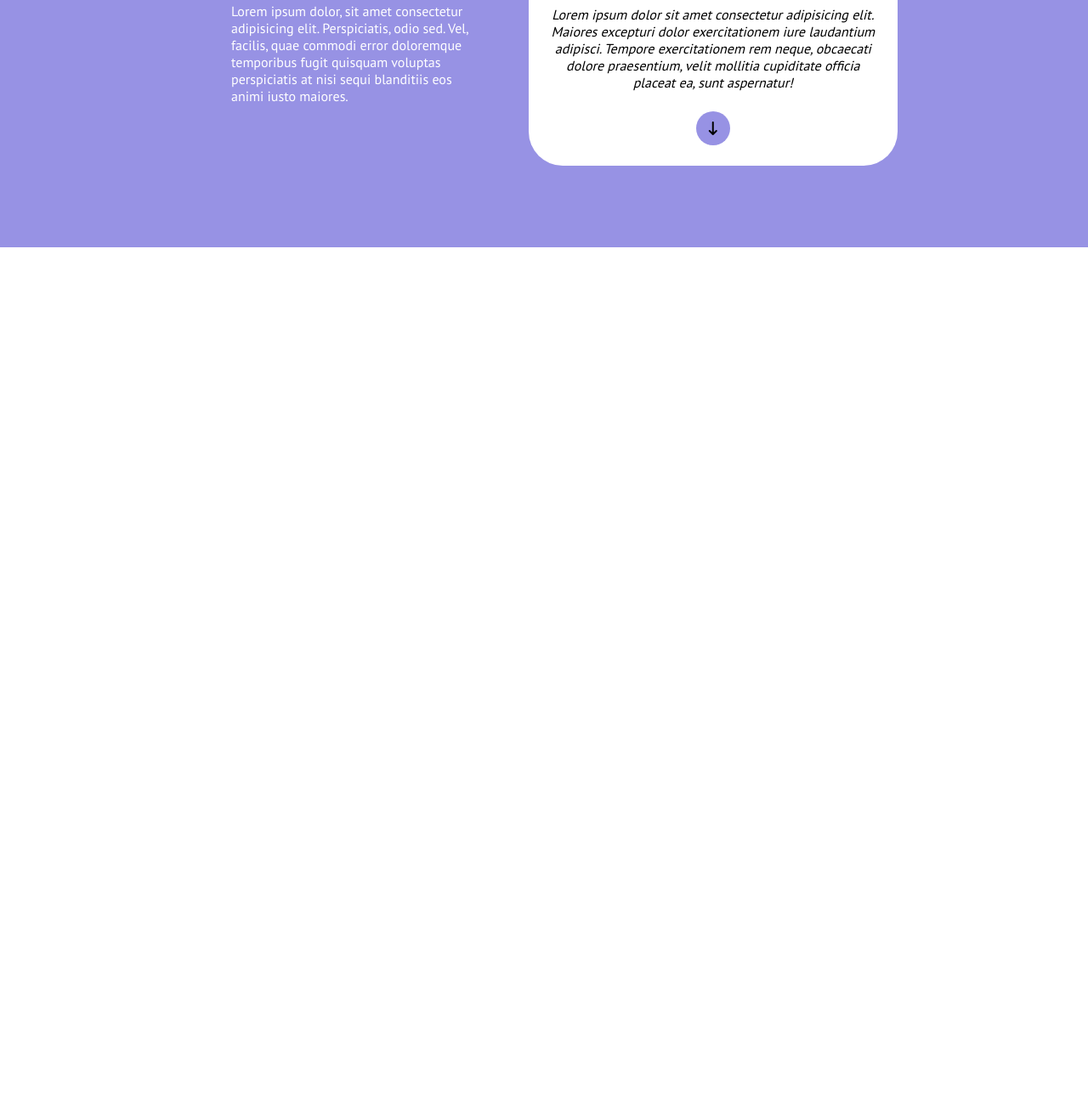
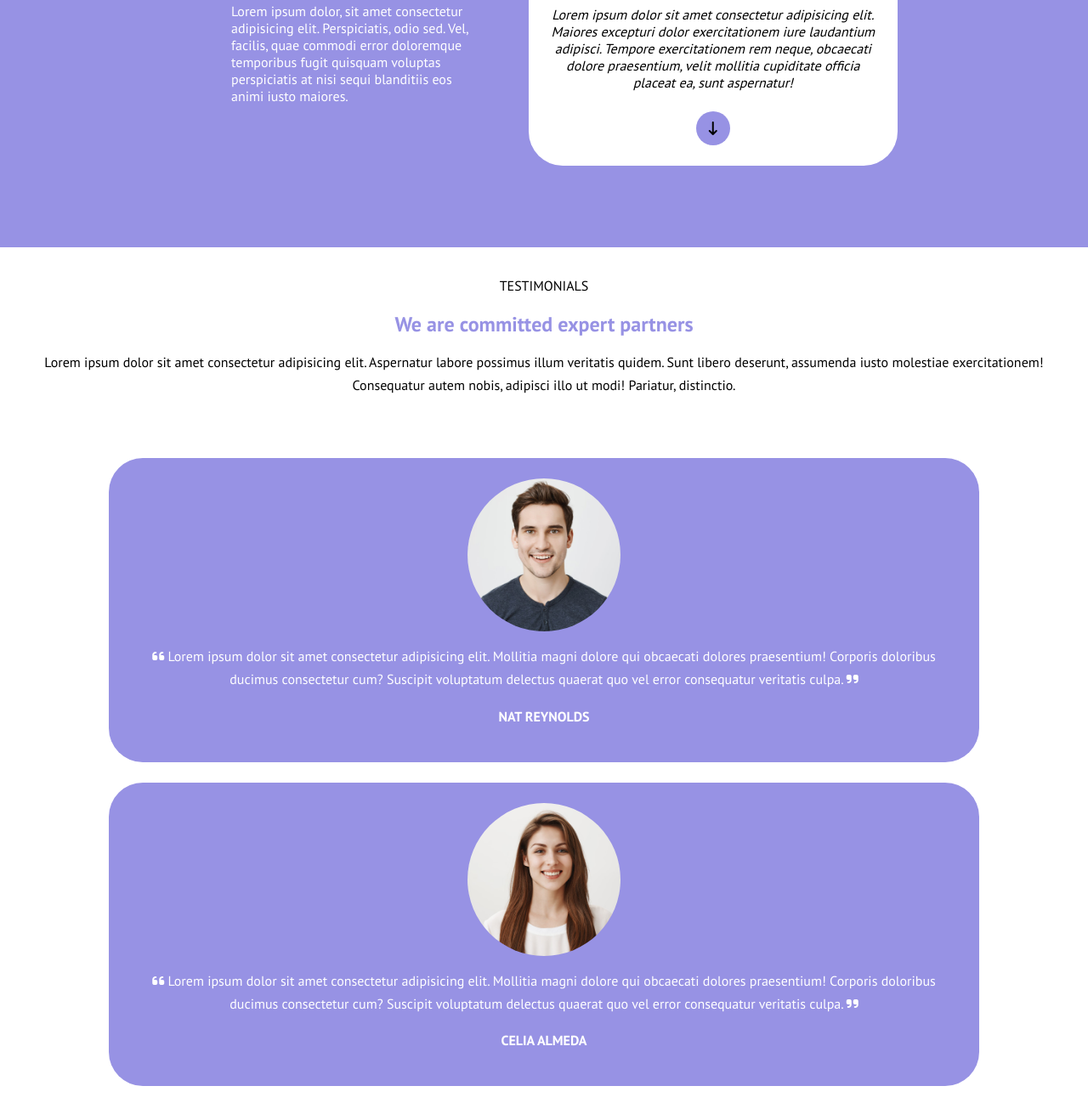
Before and after one commit to giuseppedonnici/htmlcss-responsive-layout, a plain HTML site: page index.html in a window 1280 px wide. Shown: the part 1499-2797 px from the top of the page at 85% size. Before the commit the page ends 1790 px from the top, so only its background shows below. Drawn offline with Linux system fonts and the light colour scheme.

Commit message:
Add: testimonials section

```diff
--- a/css/style.css
+++ b/css/style.css
@@ -40,6 +40,16 @@ img {
     color: var(--header-color);
 }
 
+.card {
+    padding: 2rem;
+}
+
+.planning .card.bg-white,
+.testimonials .card.bg-purple {
+    border-radius: 40px;
+    padding: 1.5rem;
+}
+
 /* UTILITIES */
 .btn {
     display: inline-block;
@@ -48,12 +58,20 @@ img {
     text-align: center;
 }
 
+.bg-purple {
+    background-color: var(--purple-color);
+}
+
 .bg-white {
     background-color: var(--bg-white);
 }
 
 .bg-blue {
     background-color: var(--header-color);
+}
+
+.txt-purple {
+    color: var(--purple-color);
 }
 
 .txt-black {
@@ -66,6 +84,14 @@ img {
 
 .txt-center {
     text-align: center;
+}
+
+.txt-uppercase {
+    text-transform: uppercase;
+}
+
+.txt-bold {
+    font-weight: bold;
 }
 
 /* LAYOUT */
@@ -118,10 +144,6 @@ ul li {
 
 .application .col.small {
     text-align: center;
-}
-
-.application .card {
-    padding: 2rem;
 }
 
 .application h3,
@@ -200,11 +222,6 @@ ul li {
     font-style: italic;
 }
 
-.planning .card.bg-white {
-    border-radius: 40px;
-    padding: 1.5rem;
-}
-
 .arrow-container {
     display: flex;
     justify-content: center;
@@ -252,3 +269,40 @@ ul li {
         padding-top: 6.5rem;
     }
 }
+
+/* testimonials section */
+.testimonials p,
+.testimonials h2,
+.testimonials .card-img {
+    margin-bottom: 1rem;
+}
+
+.card-img {
+
+    background-size: cover;
+    background-position: center;
+    border-radius: 50%;
+    margin: 0 auto;
+    height: 180px;
+    width: 180px;
+}
+
+.test1 {
+    background-image: url(../img/testimonial1.jpg);
+}
+
+.test2 {
+    background-image: url(../img/testimonial2.jpg);
+}
+
+.test3 {
+    background-image: url(../img/testimonial3.jpg);
+}
+
+.testimonials p {
+    line-height: 1.7rem;
+}
+
+.testimonials .col {
+    margin-bottom: 1.5rem;
+}
--- a/index.html
+++ b/index.html
@@ -7,10 +7,10 @@
     <title>Responsive Layout</title>
     <!-- CSS -->
     <link rel="stylesheet" href="css/style.css">
-    <!-- FONT -->
+    <!-- FONTS -->
     <link rel="preconnect" href="https://fonts.googleapis.com">
-<link rel="preconnect" href="https://fonts.gstatic.com" crossorigin>
-<link href="https://fonts.googleapis.com/css2?family=PT+Sans:wght@400;700&display=swap" rel="stylesheet">
+    <link rel="preconnect" href="https://fonts.gstatic.com" crossorigin>
+    <link href="https://fonts.googleapis.com/css2?family=PT+Sans:wght@400;700&display=swap" rel="stylesheet">
     <!-- FONT AWESOME -->
     <link rel="stylesheet" href="https://cdnjs.cloudflare.com/ajax/libs/font-awesome/6.3.0/css/all.min.css" integrity="sha512-SzlrxWUlpfuzQ+pcUCosxcglQRNAq/DZjVsC0lE40xsADsfeQoEypE+enwcOiGjk/bSuGGKHEyjSoQ1zVisanQ==" crossorigin="anonymous" referrerpolicy="no-referrer" />
 </head>
@@ -106,8 +106,55 @@
                 </div>
             </div>
         </section>
+        <!-- Testimonials section -->
+        <section class="testimonials">
+            <div class="row">
+                <div class="col">
+                    <div class="card txt-center">
+                        <p class="txt-uppercase">testimonials</p>
+                        <h2 class="txt-purple">We are committed expert partners</h2>
+                        <p>Lorem ipsum dolor sit amet consectetur adipisicing elit. Aspernatur labore possimus illum veritatis quidem. Sunt libero deserunt, assumenda iusto molestiae exercitationem! Consequatur autem nobis, adipisci illo ut modi! Pariatur, distinctio.</p>
+                    </div>
+                </div>
+                <div class="col">
+                    <div class="card container bg-purple txt-center txt-white">
+                        <div class="card-img test1">
+                        </div>
+                        <p>
+                            <span><i class="fa-solid fa-quote-left"></i></span>
+                            <span>Lorem ipsum dolor sit amet consectetur adipisicing elit. Mollitia magni dolore qui obcaecati dolores praesentium! Corporis doloribus ducimus consectetur cum? Suscipit voluptatum delectus quaerat quo vel error consequatur veritatis culpa.</span>
+                            <span><i class="fa-solid fa-quote-right"></i></span>
+                        </p>
+                        <p class="txt-uppercase txt-bold">nat reynolds</p>
+                    </div>
+                </div>
+                <div class="col">
+                    <div class="card container bg-purple txt-center txt-white">
+                        <div class="card-img test2">
+                        </div>
+                        <p>
+                            <span><i class="fa-solid fa-quote-left"></i></span>
+                            <span>Lorem ipsum dolor sit amet consectetur adipisicing elit. Mollitia magni dolore qui obcaecati dolores praesentium! Corporis doloribus ducimus consectetur cum? Suscipit voluptatum delectus quaerat quo vel error consequatur veritatis culpa.</span>
+                            <span><i class="fa-solid fa-quote-right"></i></span>
+                        </p>
+                        <p class="txt-uppercase txt-bold">celia almeda</p>
+                    </div>
+                </div>
+                <div class="col">
+                    <div class="card container bg-purple txt-center txt-white">
+                        <div class="card-img test3">
+                        </div>
+                        <p>
+                            <span><i class="fa-solid fa-quote-left"></i></span>
+                            <span>Lorem ipsum dolor sit amet consectetur adipisicing elit. Mollitia magni dolore qui obcaecati dolores praesentium! Corporis doloribus ducimus consectetur cum? Suscipit voluptatum delectus quaerat quo vel error consequatur veritatis culpa.</span>
+                            <span><i class="fa-solid fa-quote-right"></i></span>
+                        </p>
+                        <p class="txt-uppercase txt-bold">bob roberts</p>
+                    </div>
+                </div>
+            </div>
 
-        <section></section>
+        </section>
 
         <section></section>
 
```
